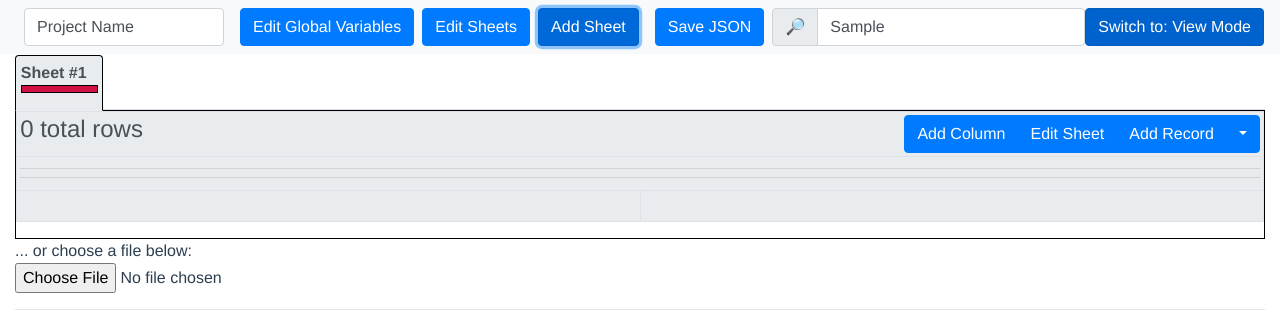
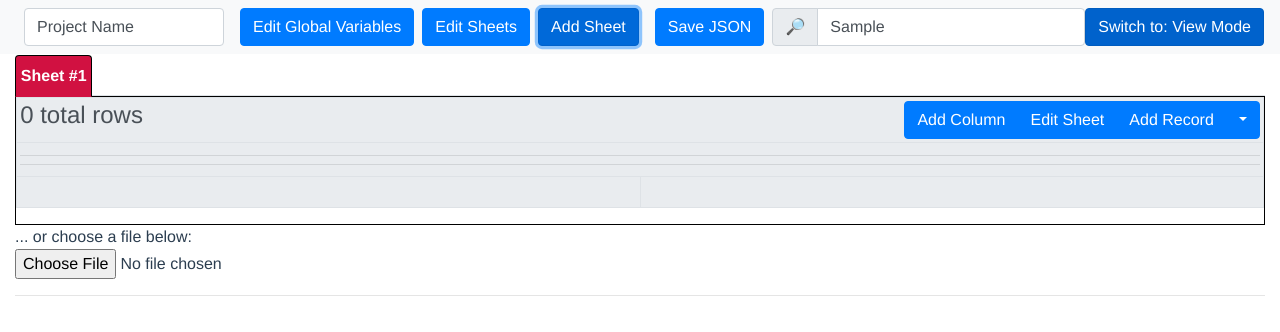
Before and after one commit to cheerfulstoic/json-db, a Vue app: page / in a window 1280 px wide. Both pictures are taken after typing "Sample" into the empty fields and a click on the button "Add Sheet". Shown: the top 332 px of the page. Built offline with nearby package versions, Linux system fonts and the light colour scheme; what @ckeditor/ckeditor5-vue would draw is missing.

Commit message:
Make tabs smaller so that they fit better.  Make background based on sheet color and use contrasting color for text

```diff
--- a/src/App.vue
+++ b/src/App.vue
@@ -60,9 +60,9 @@
           <a
             v-bind:class="['nav-link', 'active', { selected: current_sheet_id === sheet._id }]"
             v-on:click="change_sheet(sheet._id)"
+            v-bind:style="`background-color:${sheet.hex_color}; color: ${contrastingColor(sheet.hex_color)}`"
           >
             {{ sheet.name }}
-            <div class="marker" v-bind:style="'background-color:' + sheet.hex_color">&nbsp;</div>
           </a>
         </li>
       </ul>
@@ -144,6 +144,8 @@ import _ from 'lodash'
 
 import * as db from './db'
 
+import * as helpers from './helpers'
+
 export default defineComponent({
   name: 'app',
   components: {
@@ -186,6 +188,8 @@ export default defineComponent({
     }
   },
   methods: {
+    contrastingColor: helpers.contrastingColor,
+
     load_database_from_url(url: string) {
       fetch(url).then((response) => {
         response.json().then((data) => {
@@ -359,7 +363,7 @@ ul.nav.nav-tabs {
 
 .nav-item {
   font-weight: bold;
-  a.nav-link { padding: 0.3em 0.3em 0 0.3em }
+  a.nav-link { padding: 0.5em 0.3em 0.5em 0.3em }
 
   .marker {
     display: inline-block;
--- /dev/null
+++ b/src/helpers.js
@@ -0,0 +1,26 @@
+
+export const contrastingColor = (hexColor) => {
+  if (hexColor == null) return(null);
+
+  let parts = hexColorToArray(hexColor);
+
+  // Formula from https://www.w3.org/TR/AERT/#color-contrast
+  let brightness = ((parts[0] * 299) + (parts[1] * 587) + (parts[2] * 114)) / 1000;
+
+  console.log({brightness});
+
+  if (brightness > 128) {
+    return("#000000");
+  } else {
+    return("#ffffff");
+  }
+}
+
+// Expects to receive a string like "#FF2525"
+const hexColorToArray = (string) => {
+  return([
+    Number(`0x${string.slice(1, 3)}`),
+    Number(`0x${string.slice(3, 5)}`),
+    Number(`0x${string.slice(5, 7)}`),
+  ]);
+}
```
